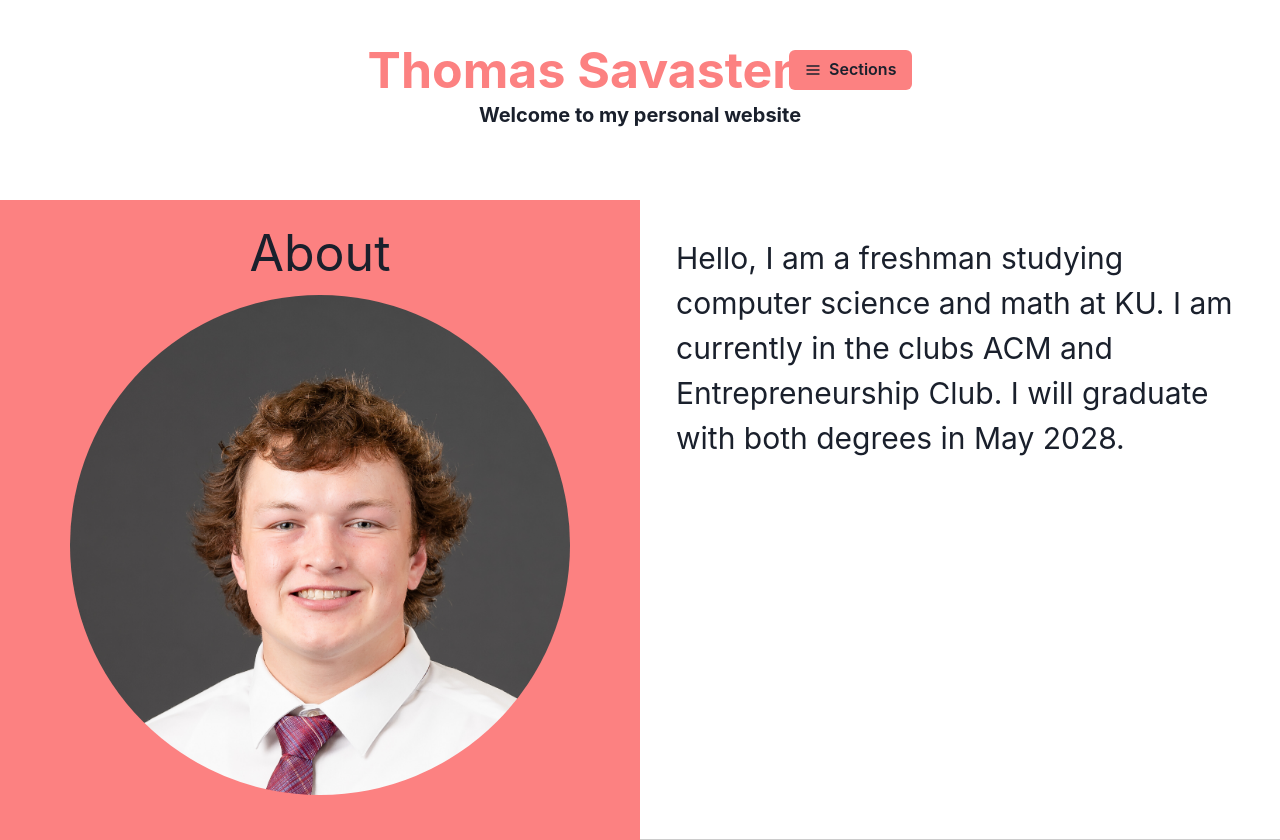
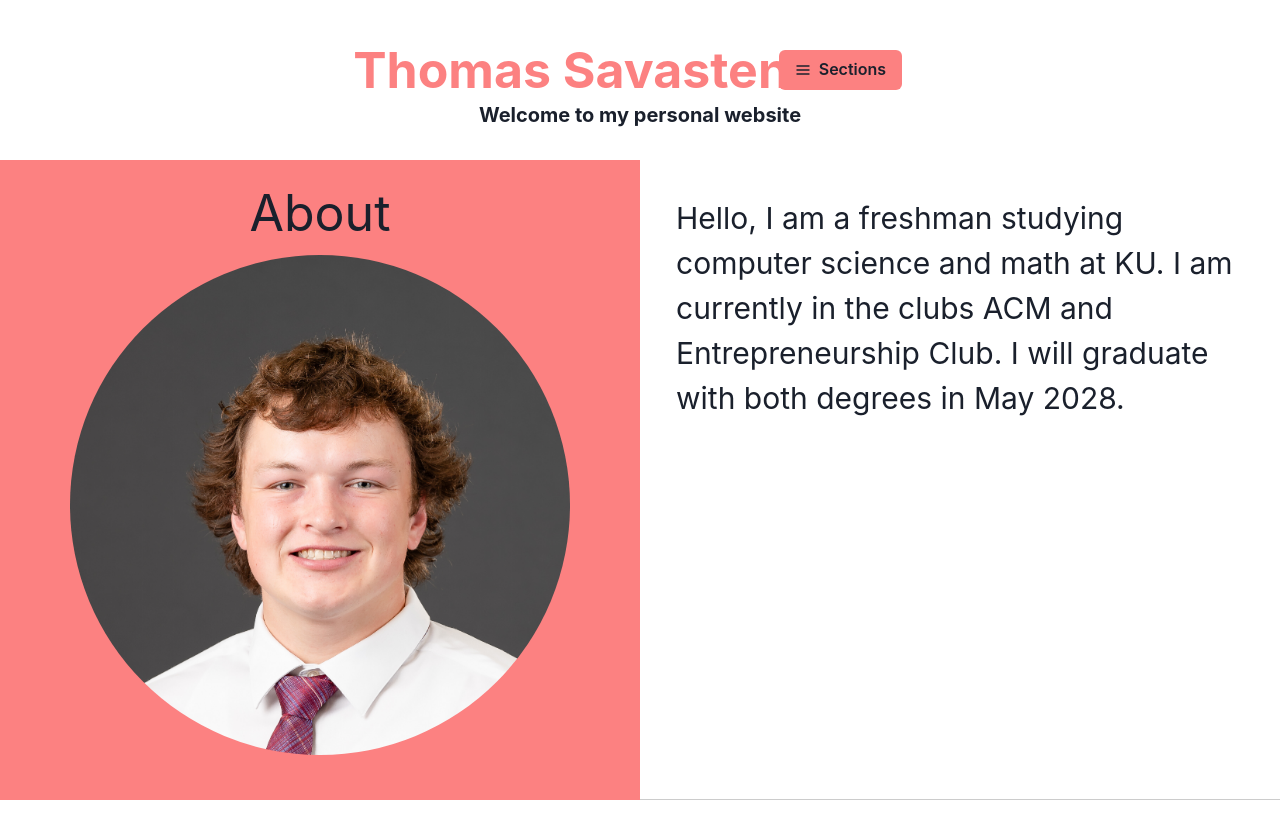
Before and after one commit to Thomas-writes/thomas-personal-website, a React (Create React App) app: page / in a window 1280 px wide. After the commit the page ends 800 px from the top, so only its background shows below. Built offline with nearby package versions, Linux system fonts and the light colour scheme.

Commit message:
if it was that easy imma cry

```diff
--- a/src/Header.js
+++ b/src/Header.js
@@ -1,15 +1,15 @@
-import { Heading, Box, Text, Flex } from "@chakra-ui/react";
+import { Heading, Box, Text, HStack } from "@chakra-ui/react";
 import Navmenu from "./Navmenu";
 
 const Header = ({ onSelectSection, color }) => {
     return (
-        <Box height="25vh" textAlign="center" py={10}> {/* Increased height */}
-            <Flex direction="row" justify="center" align="center" width="100%" wrap="nowrap" gap="20px"> {/* Reduced gap */}
-                <Heading as="h1" fontSize='50px' color={color} whiteSpace="nowrap" flexShrink={0} flexGrow={0} maxWidth="70%">
+        <Box height="20vh" textAlign="center" py={10}>
+            <HStack>
+                <Heading mr={4}as="h1" fontSize='50px' color={color} whiteSpace="nowrap" flexShrink={0} flexGrow={0} maxWidth="70%">
                     Thomas Savasten
                 </Heading>
                 <Navmenu color={color} onSelectSection={onSelectSection} />
-            </Flex>
+            </HStack>
             <Text as="b" fontSize="20px" mt={2}>
                 Welcome to my personal website
             </Text>
```
